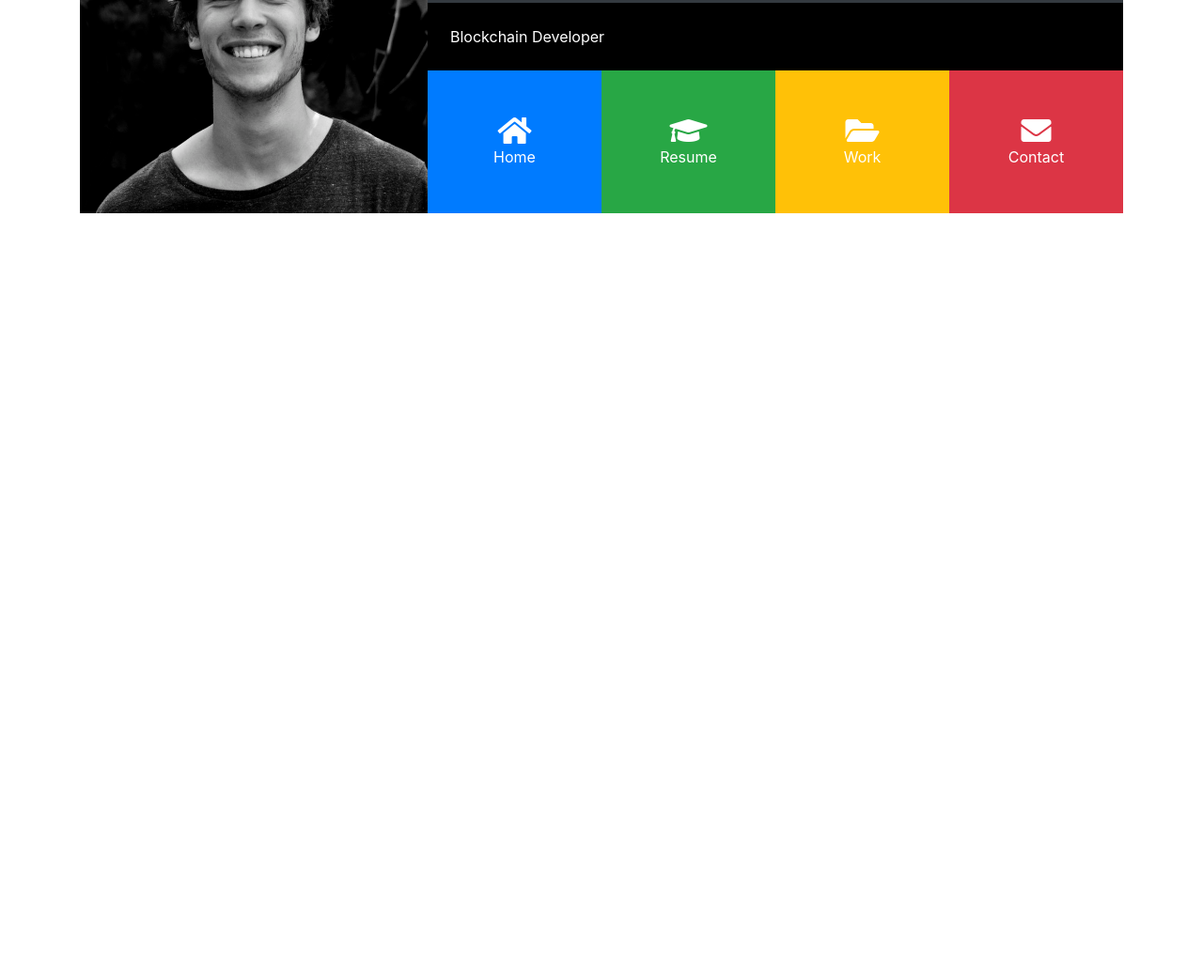
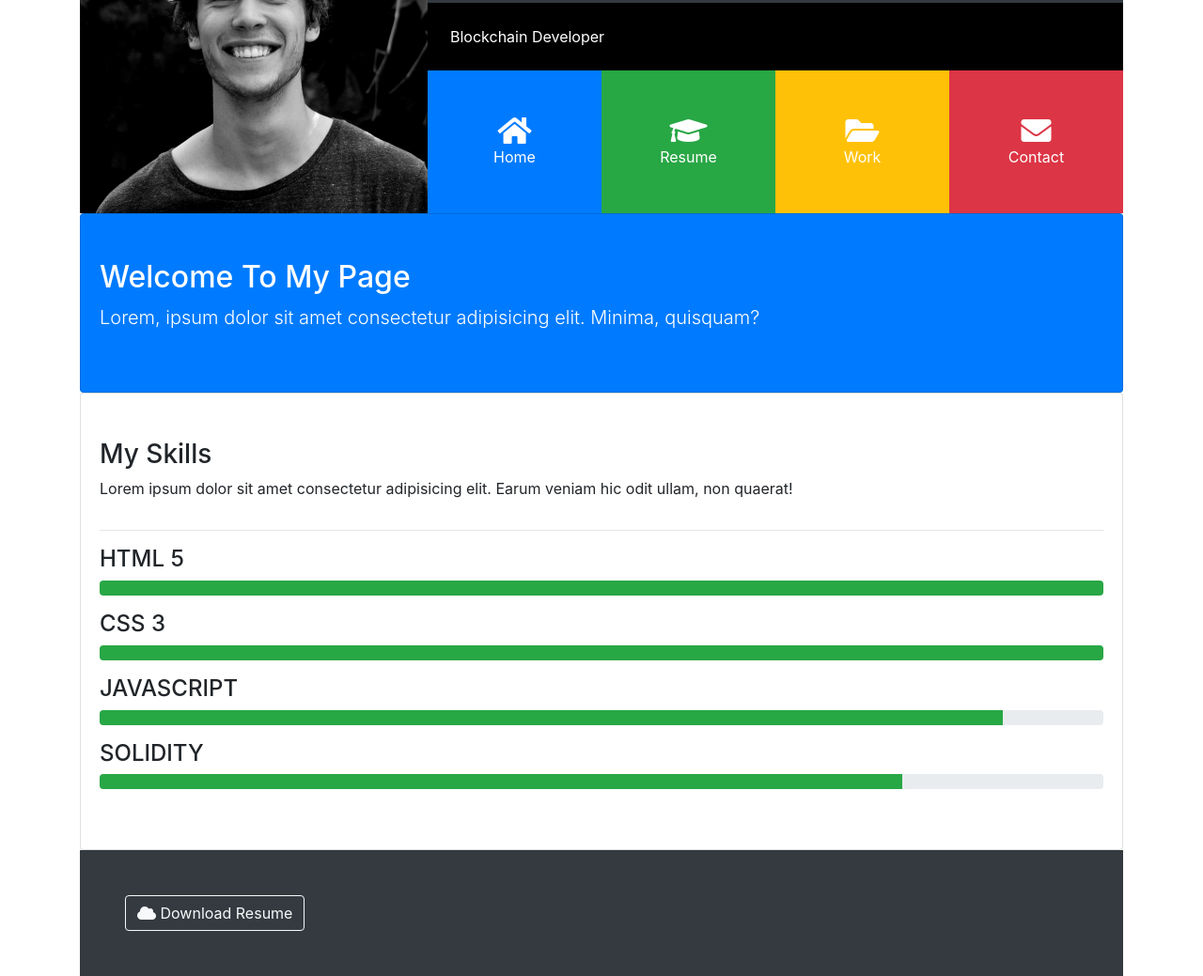
Before and after one commit to Gbenro/portfolio, a plain HTML site: page index.html in a window 1280 px wide. Shown: the part 168-1207 px from the top of the page at 94% size. Before the commit the page ends 800 px from the top, so only its background shows below. Drawn offline with nearby package versions, Linux system fonts and the light colour scheme.

Commit message:
Home page

```diff
--- a/index.html
+++ b/index.html
@@ -76,6 +76,49 @@
         </div>
       </div>
     </header>
+
+    <!-- HOME -->
+
+    <div id="home" class="collapse show">
+      <div class="card card-body bg-primary text-white py-5">
+        <h2>Welcome To My Page</h2>
+        <p class="lead">Lorem, ipsum dolor sit amet consectetur adipisicing elit. Minima, quisquam?</p>
+      </div>
+
+      <div class="card card-body py-5">
+        <h3>My Skills</h3>
+        <p>Lorem ipsum dolor sit amet consectetur adipisicing elit. Earum veniam hic odit ullam, non quaerat!
+        </p>
+        <hr>
+        <h4>HTML 5</h4>
+        <div class="progress mb-3">
+          <div class="progress-bar bg-success" style="width:100%"></div>
+        </div>
+        <h4>CSS 3</h4>
+        <div class="progress mb-3">
+          <div class="progress-bar bg-success" style="width:100%"></div>
+        </div>
+        <h4>JAVASCRIPT</h4>
+        <div class="progress mb-3">
+          <div class="progress-bar bg-success" style="width:90%"></div>
+        </div>
+        <h4>SOLIDITY</h4>
+        <div class="progress mb-3">
+          <div class="progress-bar bg-success" style="width:80%"></div>
+        </div>
+      </div>
+    </div>
+    <!-- FOOTER -->
+    <footer id="main-footer" class="p-5 bg-dark text-white">
+      <div class="row">
+        <div class="col-md-6">
+          <a href="#" class="btn btn-outline-light">
+            <i class="fas fa-cloud"></i> Download Resume
+          </a>
+
+        </div>
+      </div>
+    </footer>
   </div>
 
 
```
